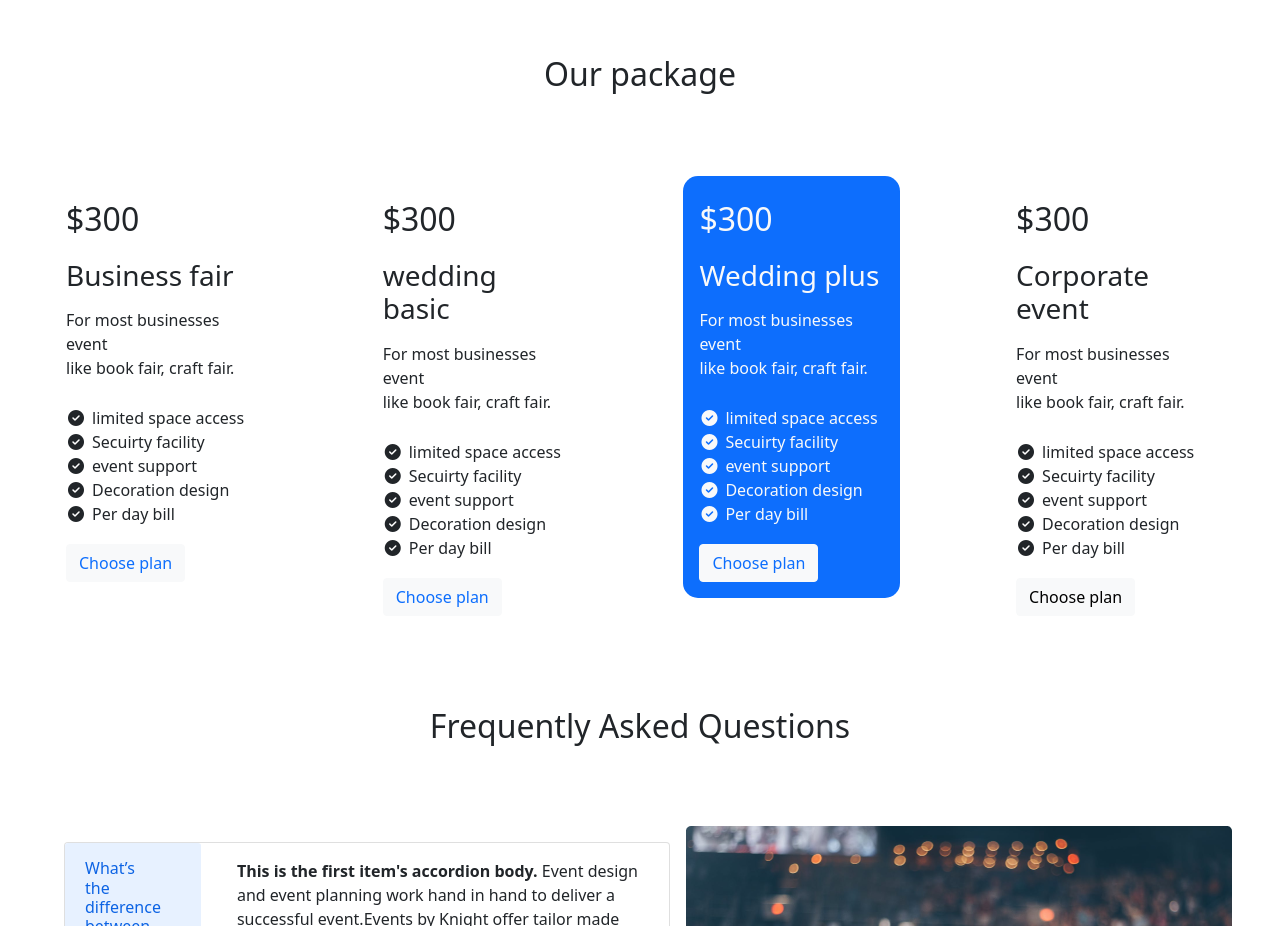
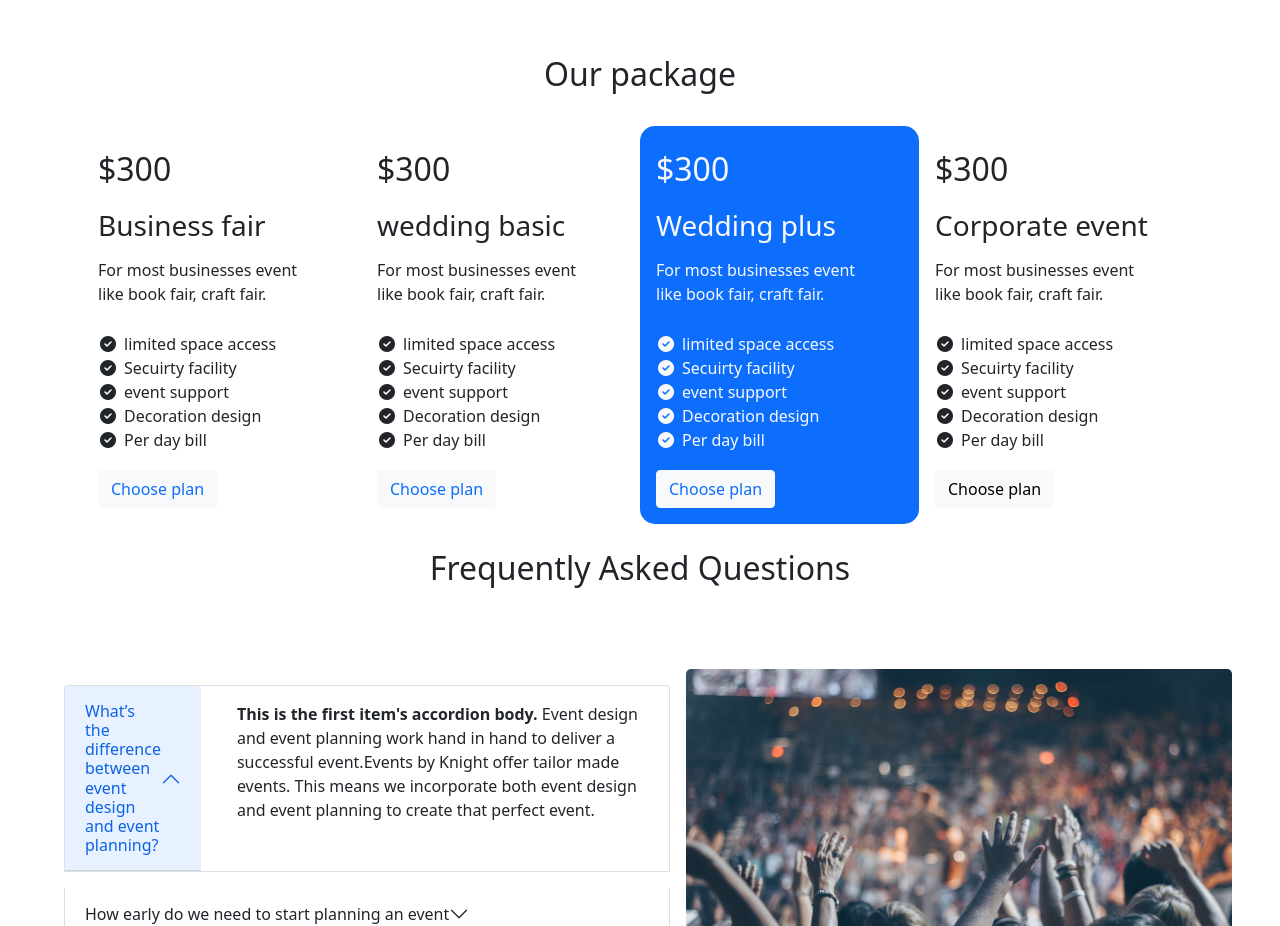
Before and after one commit to rodelatareen/convention-center, a plain HTML site: page index.html in a window 1280 px wide. Shown: the part 1060-1986 px from the top of the page. Drawn offline with nearby package versions, Linux system fonts and the light colour scheme.

Commit message:
convention project

```diff
--- a/index.html
+++ b/index.html
@@ -126,6 +126,7 @@
     <!-- packages -->
     <h2 class="head">Our package</h2>
     <section>
+        <div class="container">
             <div class="row">
                 <div class="d-flex">
                     <div class="card-price">
@@ -214,6 +215,7 @@
                                 </ul>
                                 <button class="btn btn-light text-primary-">Choose plan</button>
 
+                            </div>
                         </div>
                     </div>
                 </div>
@@ -322,6 +324,7 @@
     <!-- last part -->
     <section style="height: 300px;"
         class="bg-dark d-flex justify-content-between align-items-center d-grid gap-5 d-flex">
+
         <div class="p-4">
 
             <p class=" text-light text-left"><small>© 2020 bike. All rights reserved</small></p>
@@ -338,6 +341,7 @@
             </button>
         </div>
 
+
     </section>
 
 
--- a/style.css
+++ b/style.css
@@ -1,10 +1,14 @@
+.card-price {
+    width: 25%;
+}
+
 .card-list {
     list-style: none;
     padding: 2px;
 }
 
 .card-body {
-    margin: 50px;
+    /*margin: 50px;*/
     border-radius: 15px;
 
 
```
Lines whose indentation alone changed are shown as unchanged.
